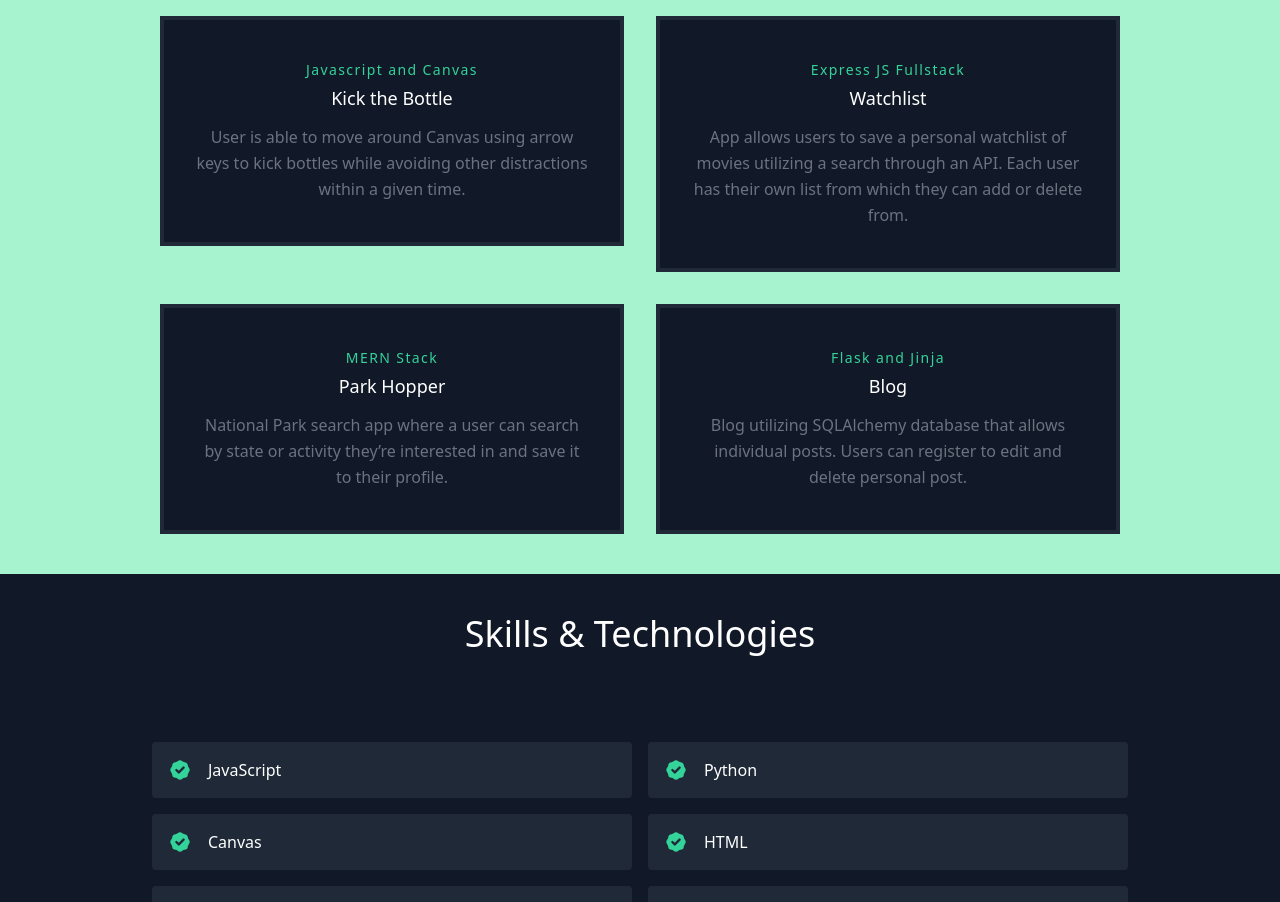
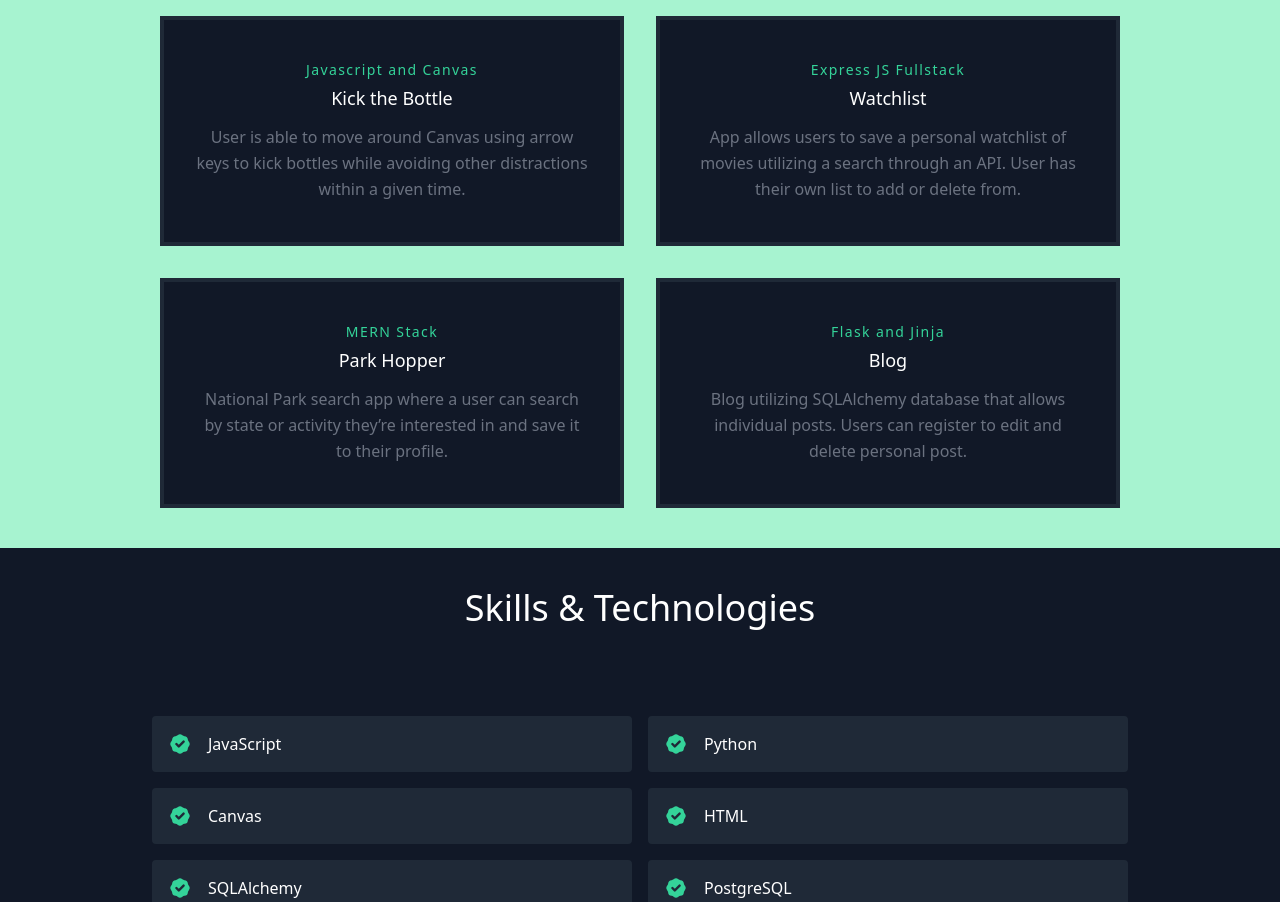
Before and after one commit to hamazumi/Portfolio, a React (Create React App) app: page / in a window 1280 px wide. Shown: the part 780-1682 px from the top of the page. Built offline with nearby package versions, Linux system fonts and the light colour scheme.

Commit message:
changed watchlist description

```diff
--- a/src/data.js
+++ b/src/data.js
@@ -11,7 +11,7 @@ export const projects = [
       title: "Watchlist",
       subtitle: "Express JS Fullstack",
       description:
-        "App allows users to save a personal watchlist of movies utilizing a search through an API. Each user has their own list from which they can add or delete from.",
+        "App allows users to save a personal watchlist of movies utilizing a search through an API. User has their own list to add or delete from.",
       image: "./project-2.gif",
       link: "https://my-movie-watchlists.herokuapp.com/",
     },
```
